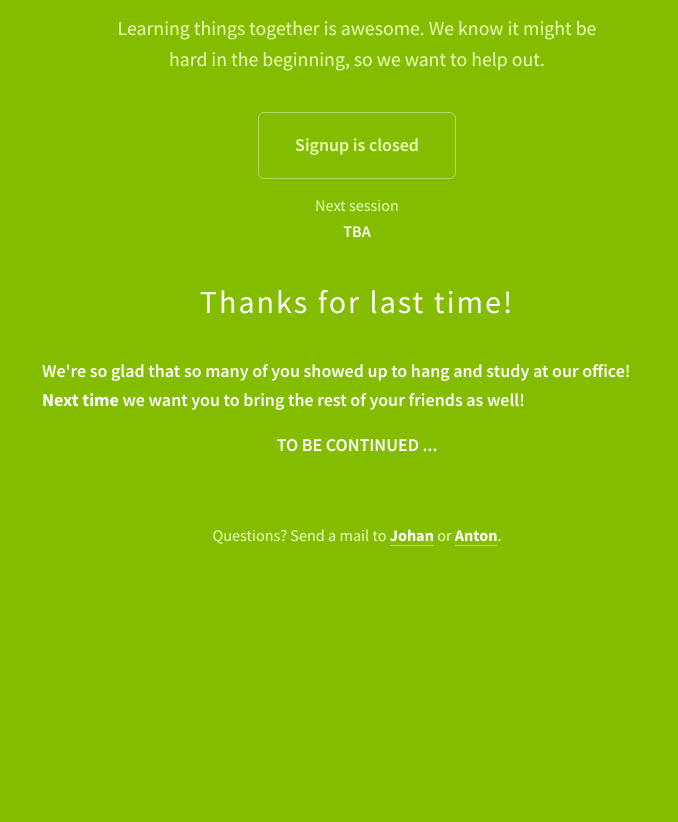
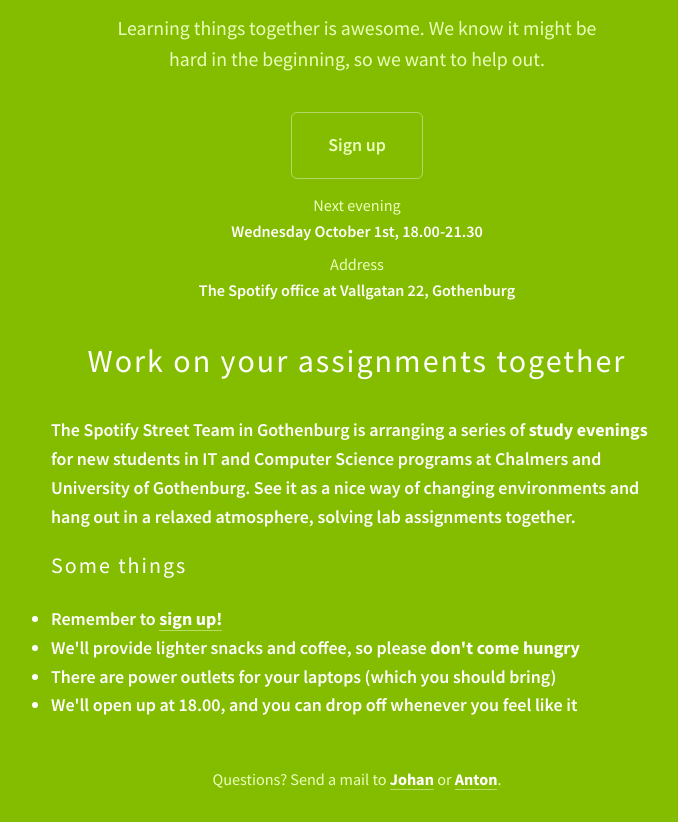
Before and after one commit to st-chalmers/study-hard-dash, a website: page index.html in a window 1280 px wide. Shown: the part 419-1241 px from the top of the page, without its empty margins (283-961 px from the left). Before the commit the page ends 997 px from the top, so only its background shows below. Drawn offline with Linux system fonts and the light colour scheme.

Commit message:
Update content

```diff
--- a/index.html
+++ b/index.html
@@ -34,22 +34,32 @@
 				Learning things together is awesome. We know it might be hard in the beginning, so we want to help out.
 			</p>
 
-			<a class="btn" href="#" disabled>Signup is closed</a>
+			<a class="btn" href="http://spoti.fi/labs" disabled>Sign up</a>
 
 			<dl class="details">
-				<dt>Next session</dt>
-				<dd>TBA</dd>
+				<dt>Next evening</dt>
+				<dd><time>Wednesday October 1st, 18.00-21.30</time></dd>
+				<dt>Address</dt>
+				<dd>The Spotify office at Vallgatan 22, Gothenburg</dd>
 			</dl>
 		</header>
 
 		<article role="article">
-			<h1>Thanks for last time!</h1>
+			<h1>Work on your assignments together</h1>
 			<p>
-				We're so glad that so many of you showed up to hang and study at our office! <br>
-				<strong>Next time</strong> we want you to bring the rest of your friends as well!
+				The Spotify Street Team in Gothenburg is arranging a series of <strong>study evenings</strong>
+				for new students in IT and Computer Science programs at Chalmers and University of Gothenburg.
+				See it as a nice way of changing environments and hang out in a relaxed atmosphere, solving
+				lab assignments together.
 			</p>
 
-			<p class="tbc">To be continued ...</p>
+			<h2>Some things</h2>
+			<ul>
+				<li>Remember to <a href="http://spoti.fi/labs">sign up!</a></li>
+				<li>We'll provide lighter snacks and coffee, so please <strong>don't come hungry</strong></li>
+				<li>There are power outlets for your laptops (which you should bring)</li>
+				<li>We'll open up at 18.00, and you can drop off whenever you feel like it</li>
+			</ul>
 		</article>
 	</main>
 
--- a/stylesheets/site.scss
+++ b/stylesheets/site.scss
@@ -31,7 +31,7 @@
 body {
   font: 600 #{($font-size / 16) * 1em}/#{$leading} $sans;
   width: 90%;
-  max-width: 35em;
+  max-width: 34em;
   margin: 0 auto;
 }
 
@@ -61,7 +61,8 @@
 }
 
 h2 {
-  font-size: to_em(16);
+  font-size: to_em(22);
+  font-weight: normal;
   letter-spacing: 2px;
   margin-bottom: 1em;
 }
```
Also changed, not shown: css/site.css.
